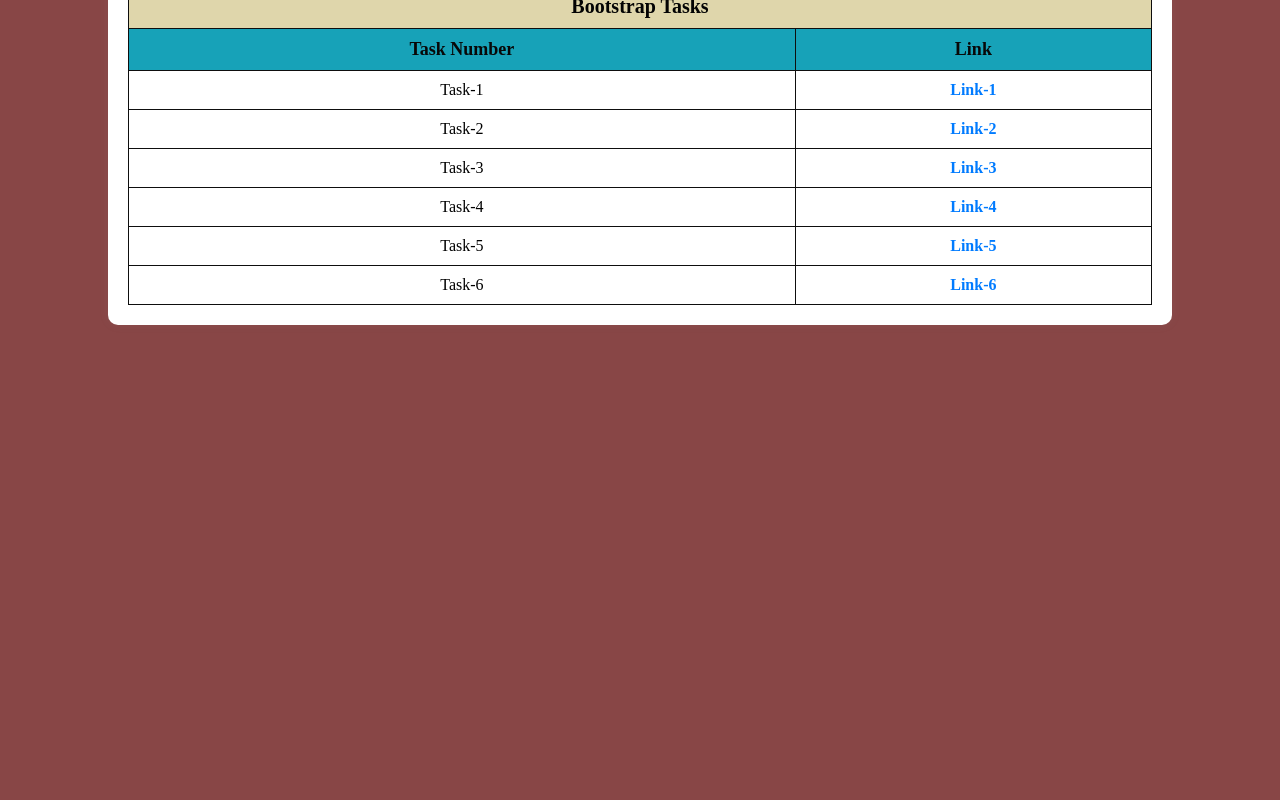
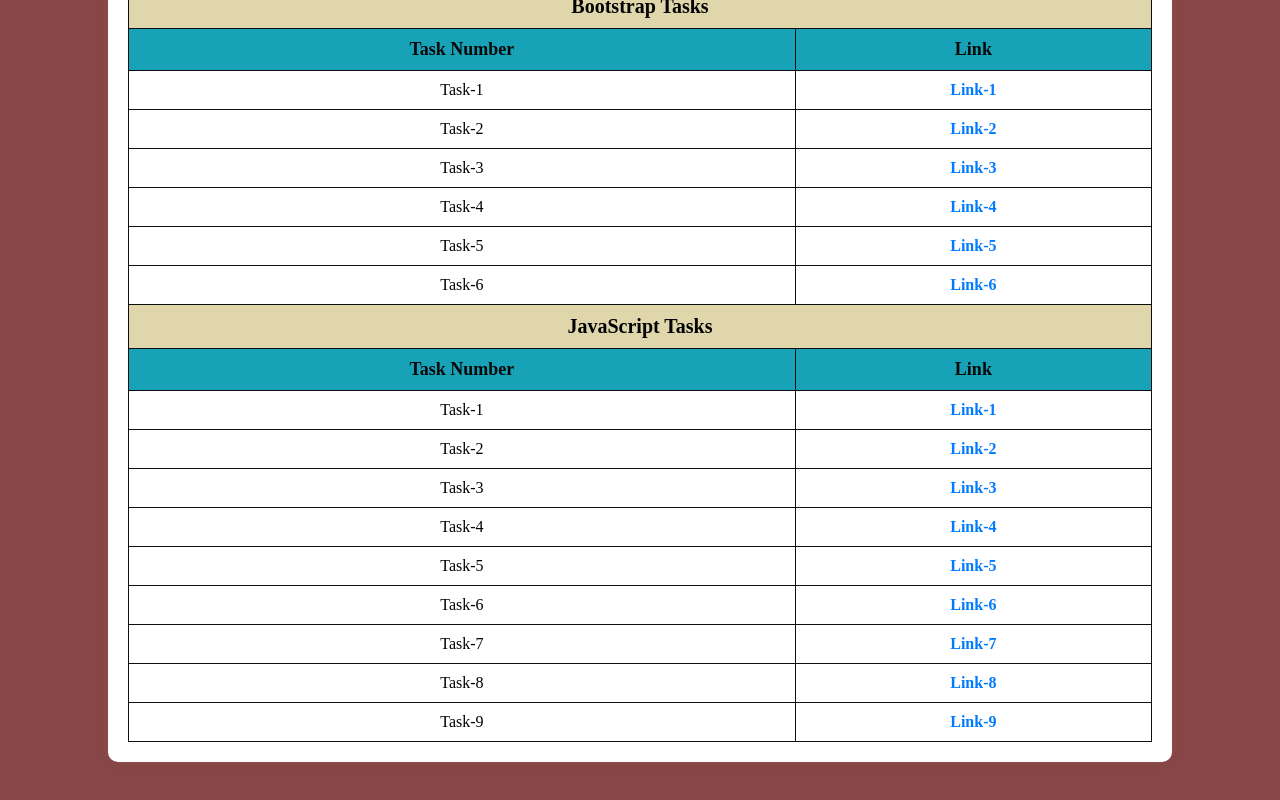
Before and after one commit to mgaurav11/ETHNUS-ASSIGN, a plain HTML site: page index.html in a window 1280 px wide. Shown: the part 862-1662 px from the top of the page. Before the commit the page ends 1237 px from the top, so only its background shows below. Drawn offline with Linux system fonts and the light colour scheme.

Commit message:
Update index.html

```diff
--- a/index.html
+++ b/index.html
@@ -113,3 +113,16 @@
             <tr><td>Task-4</td><td><a href="bootstrap_task-4.html">Link-4</a></td></tr>
             <tr><td>Task-5</td><td><a href="bootstrap_task-5.html">Link-5</a></td></tr>
             <tr><td>Task-6</td><td><a href="bootstrap_task-6.html">Link-6</a></td></tr>
+
+            <!-- JavaScript Tasks--->
+            <tr><th colspan="2" class="section-header">JavaScript Tasks</th></tr>
+            <tr><th>Task Number</th><th>Link</th></tr>
+            <tr><td>Task-1</td><td><a href="/JS_Tasks/JS_Task-1.html">Link-1</a></td></tr>
+            <tr><td>Task-2</td><td><a href="/JS_Tasks/JS_Task-2.html">Link-2</a></td></tr>
+            <tr><td>Task-3</td><td><a href="/JS_Tasks/JS_Task-3.html">Link-3</a></td></tr>
+            <tr><td>Task-4</td><td><a href="/JS_Tasks/JS_Task-4.html">Link-4</a></td></tr>
+            <tr><td>Task-5</td><td><a href="/JS_Tasks/JS_Task-5.html">Link-5</a></td></tr>
+            <tr><td>Task-6</td><td><a href="/JS_Tasks/JS_Task-6.html">Link-6</a></td></tr>
+            <tr><td>Task-7</td><td><a href="/JS_Tasks/JS_Task-7.html">Link-7</a></td></tr>
+            <tr><td>Task-8</td><td><a href="/JS_Tasks/JS_Task-8.html">Link-8</a></td></tr>
+            <tr><td>Task-9</td><td><a href="/UserManagement/indexUM.html">Link-9</a></td></tr>
```
